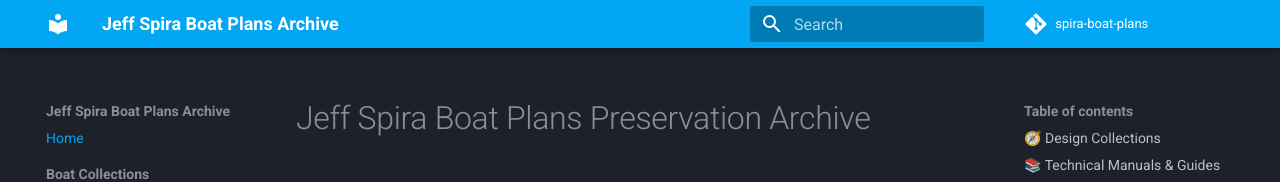
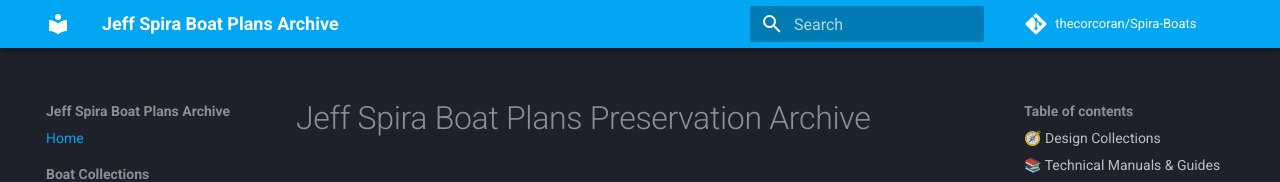
Before and after one commit to thecorcoran/Spira-Boats, an MkDocs documentation site: the page built from docs/index.md, in a window 1280 px wide. Shown: the top 182 px of the page. Built offline with MkDocs 1.6.1 and Material for MkDocs 9.7.7, drawn with Linux system fonts in a browser that asks for light colours; comment, search, counter and statistics services are not loaded.

Commit message:
chore: update repository URL to thecorcoran/Spira-Boats

```diff
--- a/mkdocs.yml
+++ b/mkdocs.yml
@@ -1,8 +1,8 @@
 site_name: Jeff Spira Boat Plans Archive
 site_description: Digital preservation archive and study plans for Jeff Spira's ply-on-frame boats and Pacific power dories.
 site_author: Preservation Archive Contributors
-repo_name: spira-boat-plans
-repo_url: https://github.com/
+repo_name: thecorcoran/Spira-Boats
+repo_url: https://github.com/thecorcoran/Spira-Boats
 
 theme:
   name: material
```
